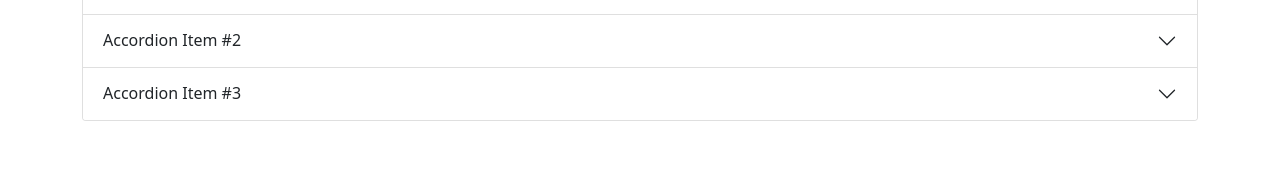
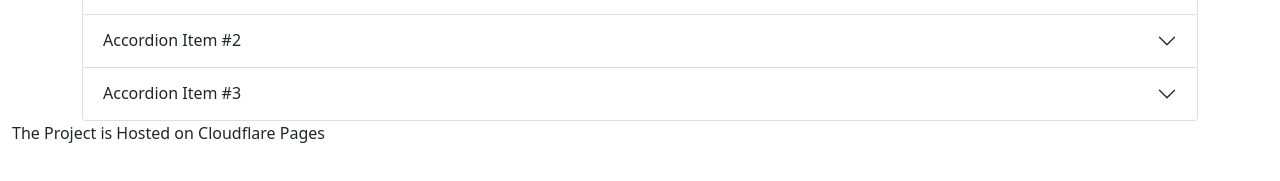
Before and after one commit to rzdev97/MassiveUtilityLibrary, a plain HTML site: page index.html in a window 1280 px wide. Shown: the part 305-486 px from the top of the page. Drawn offline with nearby package versions, Linux system fonts and the light colour scheme.

Commit message:
Update index.html

```diff
--- a/index.html
+++ b/index.html
@@ -120,6 +120,18 @@
   </div>
 </div>
     </div>
+    <footer>
+      <div class="container-fluid" background-color="black">
+                  <div class="col-md-4>
+      </div>
+                 <div class="col-md-4>
+      </div>
+                                        <div class="col-md-4>
+                   <h4> The Project is Hosted on Cloudflare Pages </h4>
+      </div>
+                  </div>
+
+    </footer>
     <!-- Optional JavaScript; choose one of the two! -->
 
     <!-- Option 1: Bootstrap Bundle with Popper -->
```
